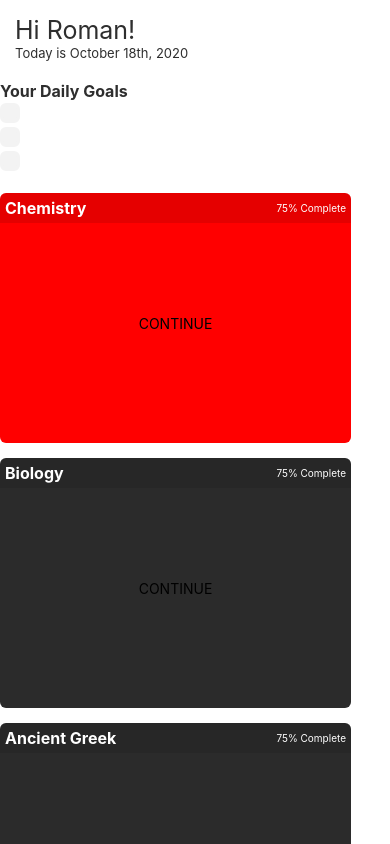
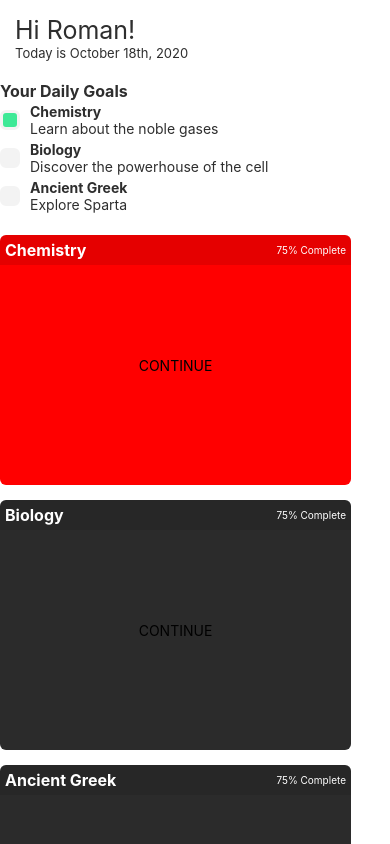
Before and after one commit to DeveloperRyan/HackGT7, a React Native app: screen / in a window 390 px wide. Shown: the top 844 px of the page. Built offline with nearby package versions, Linux system fonts and the light colour scheme.

Commit message:
Update render method

```diff
--- a/app/components/DailyGoals.js
+++ b/app/components/DailyGoals.js
@@ -10,17 +10,21 @@ export default class DailyGoals extends Component {
         };
     }
 
+    renderCards = () => {
+        return (
+            this.state.goals.map((goal) => (
+                <Goal goal={goal} key={goal.id}/>
+            ))
+        );
+    }
+
     render() {
         return (
             <View style={styles.container}>
                 <Text style={{fontSize: 16, fontWeight: 'bold', color: '#2E2E2E'}}>
                     Your Daily Goals
                 </Text>
-                <FlatList
-                    data={this.state.goals}
-                    renderItem={(goal) => <Goal goal={goal} />}
-                    keyExtractor={(goal) => goal.id}
-                />
+                {this.renderCards()}
             </View>
         )
     }
```
